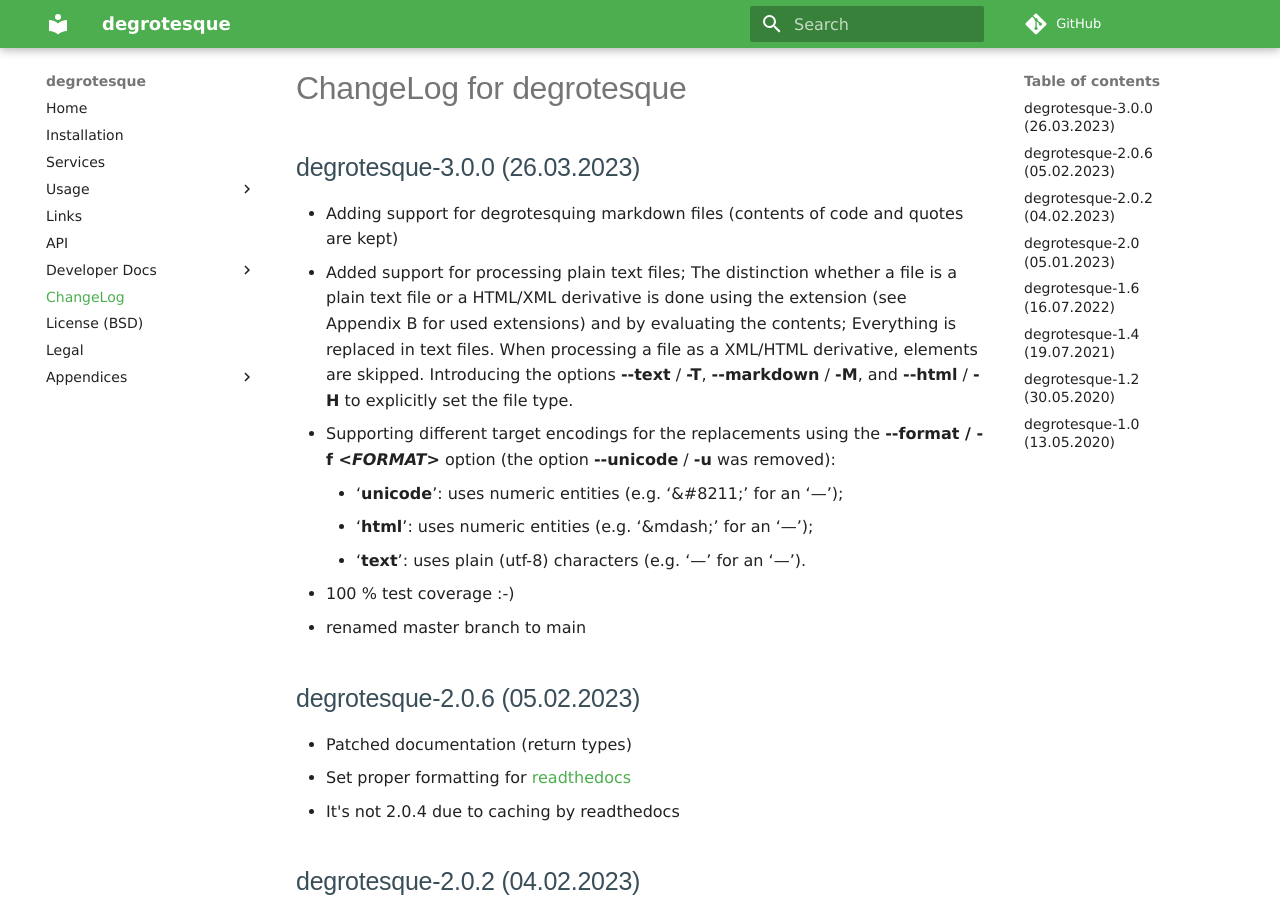
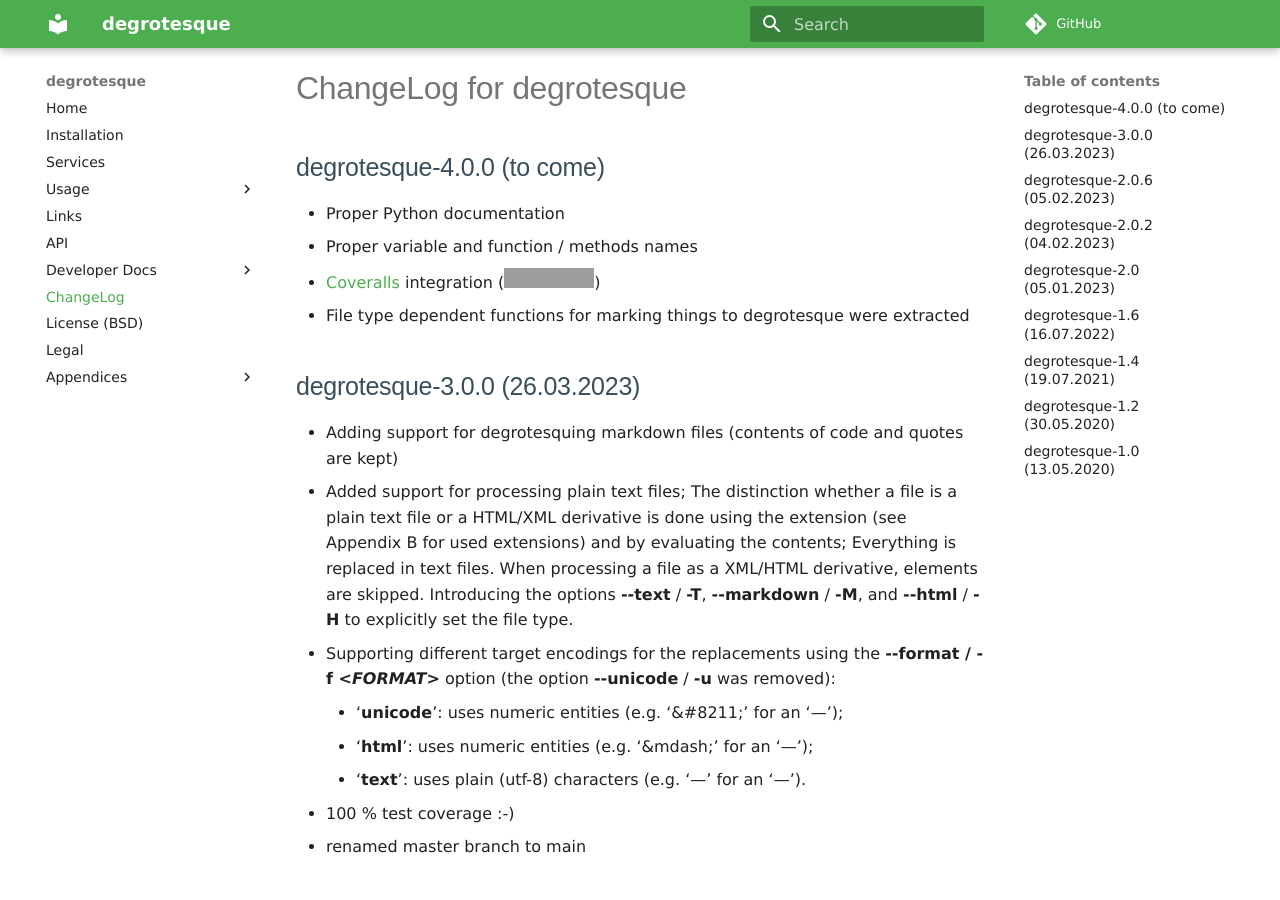
Before and after one commit to dkrajzew/degrotesque, an MkDocs documentation site: the page built from docs/mkdocs/changes.md, in a window 1280 px wide and 900 px high. Built offline with MkDocs 1.6.1 and Material for MkDocs 9.7.7, drawn with Linux system fonts in a browser that asks for light colours; comment, search, counter and statistics services are not loaded; grey boxes are pictures that could not be loaded.

Commit message:
updating the ChangeLog

```diff
--- a/docs/mkdocs/changes.md
+++ b/docs/mkdocs/changes.md
@@ -1,5 +1,14 @@
 ChangeLog for degrotesque
 =========================
+
+degrotesque-4.0.0 (to come)
+------------------------------
+
+* Proper Python documentation
+* Proper variable and function / methods names
+* [Coveralls](https://coveralls.io/) integration ([![Coverage Status](https://coveralls.io/repos/github/dkrajzew/degrotesque/badge.svg?branch=main)](https://coveralls.io/github/dkrajzew/degrotesque?branch=main))
+* File type dependent functions for marking things to degrotesque were extracted
+
 
 degrotesque-3.0.0 (26.03.2023)
 ------------------------------
```
